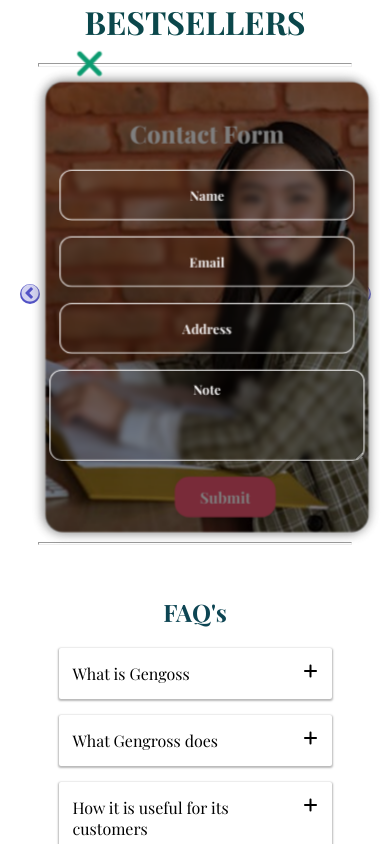
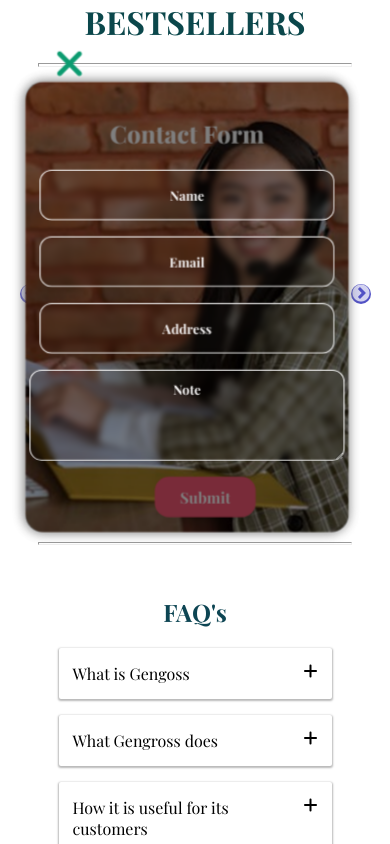
Before and after one commit to Decovista/Gengross, a React (Vite) app: page / in a window 390 px wide. Both pictures are taken after a click on the button "Get". Shown: the part 793-1637 px from the top of the page. Built offline with nearby package versions, Linux system fonts and the light colour scheme; a web font is replaced by a local one.

Commit message:
shdfkjsdhfhsuru

```diff
--- a/src/Components/Contact-popup/ContactPopup.css
+++ b/src/Components/Contact-popup/ContactPopup.css
@@ -133,7 +133,7 @@ textarea {
         padding: 15px 15px;
         margin: 0 auto;
         margin-bottom: 52px;
-        left: 12%;
+        left: 7%;
     }
     .ContactPopup i.fa-solid.fa-xmark {
         left: 29px;
--- a/src/Components/SplashScreen/SplashScreen.css
+++ b/src/Components/SplashScreen/SplashScreen.css
@@ -1,7 +1,7 @@
 .splash-container{
   width: 100%;
   height: 100vh;
-  background-color: #111;
+  background-color: #003045;
   display: flex;
   justify-content: center;
   align-items: center;
```
